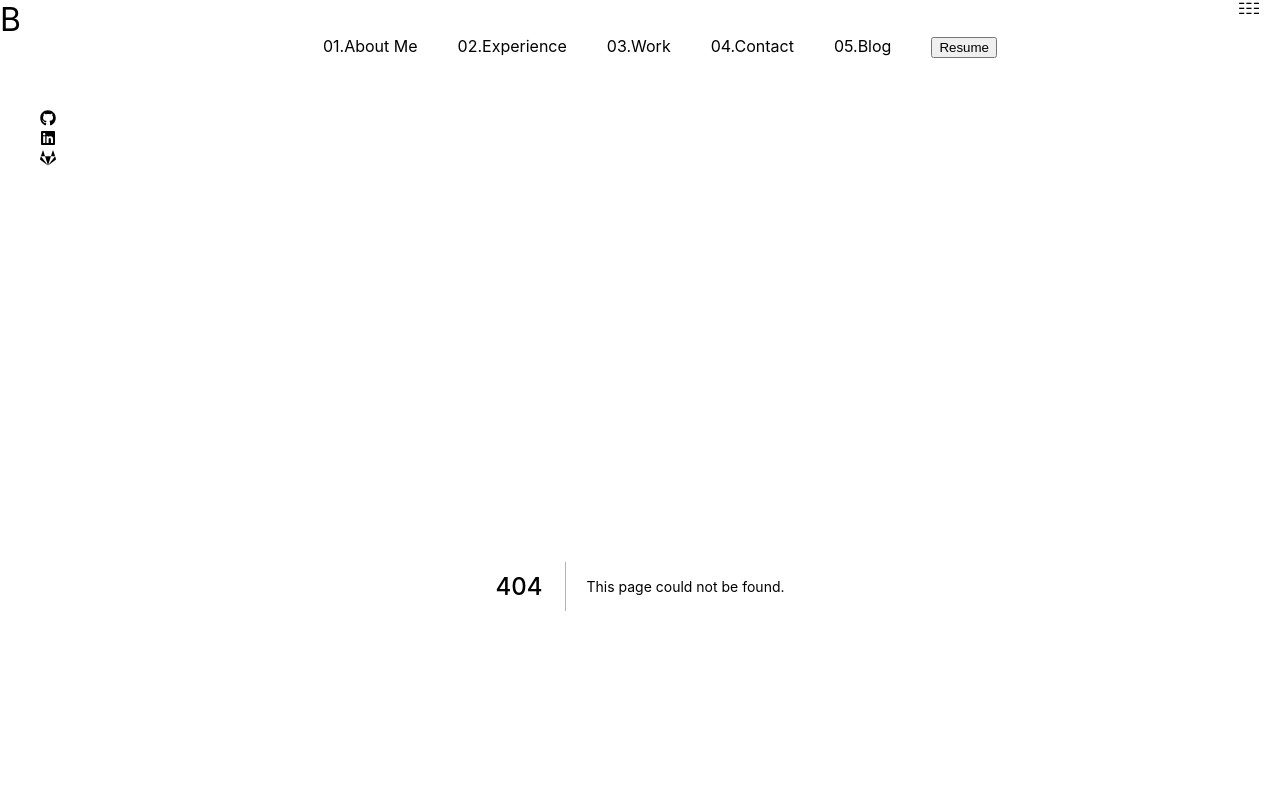
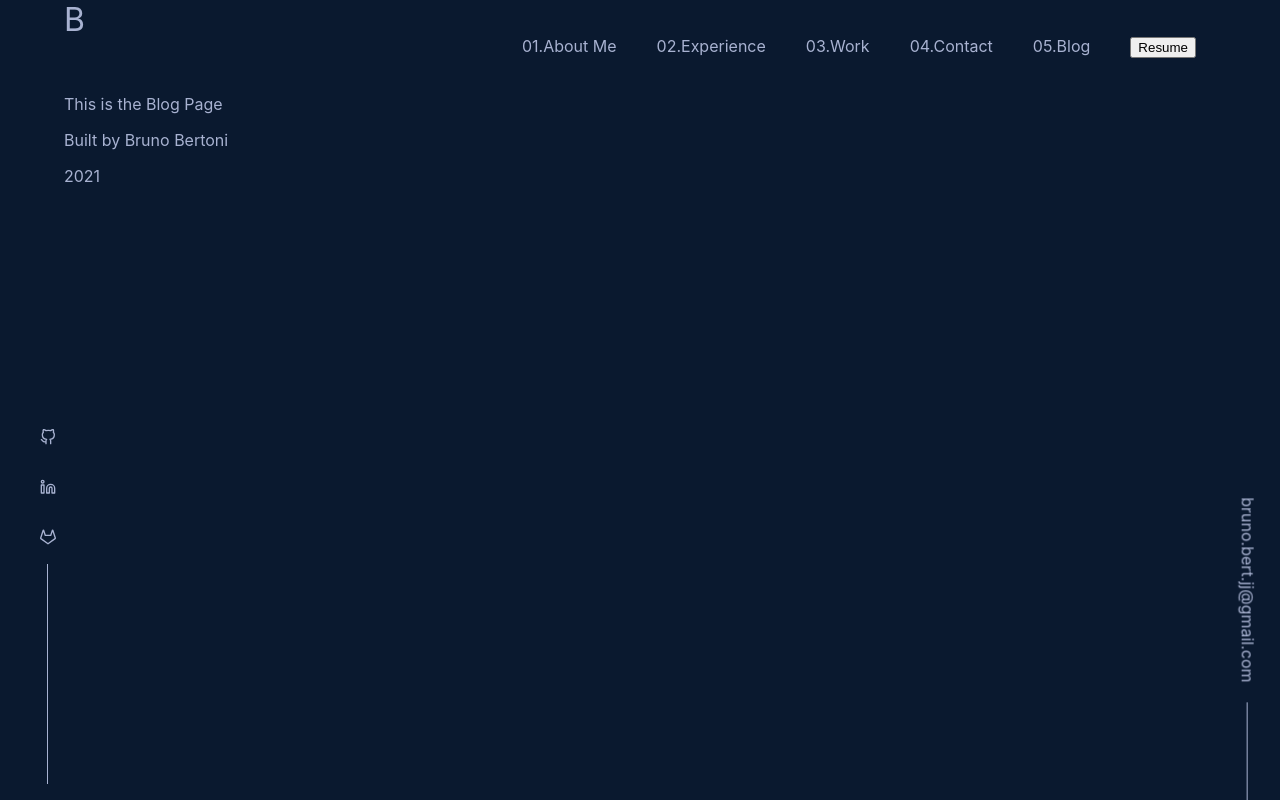
Before and after one commit to bruno-bert/my-portfolio, a Next.js app: page /blog in a window 1280 px wide. Before the commit this address had no page. Shown: the top 800 px of the page. Built offline with nearby package versions, Linux system fonts and the light colour scheme.

Commit message:
feat: left and right menu

```diff
--- a/components/Layout/Layout.module.scss
+++ b/components/Layout/Layout.module.scss
@@ -0,0 +1,7 @@
+.layout {
+
+    width: 90%;
+    margin: 0 auto;
+
+
+}
--- a/components/Layout/Layout.tsx
+++ b/components/Layout/Layout.tsx
@@ -11,7 +11,7 @@ interface Props {
 
 export const Layout = (props: Props) => {
     return (
-        <>
+        <div className={styles.layout}>
             <Header />
 
             <LeftMenu />
@@ -21,6 +21,6 @@ export const Layout = (props: Props) => {
             <RightMenu />
 
             <Footer />
-        </>
+        </div>
     )
 }
--- a/components/LeftMenu/LeftMenu.module.scss
+++ b/components/LeftMenu/LeftMenu.module.scss
@@ -1,4 +1,39 @@
 .leftMenu {
     display: flex;
     flex-direction: column;
+    position: fixed;
+
+    padding: 0;
+    left: 40px;
+    right: auto;
+    bottom: 200px;
+    z-index: 1000;
+
+
+
+    ul {
+
+
+        height: 100%;
+        padding: 0;
+
+
+
+        li {
+            padding: 15px 0;
+
+        }
+
+        &::after {
+            content: "";
+            border-left: solid 1px var(--light-slate);
+            margin-top: 400px;
+            margin-left: 7px;
+            padding-bottom: 200px;
+
+        }
+
+    }
+
+
 }
--- a/components/LeftMenu/LeftMenu.tsx
+++ b/components/LeftMenu/LeftMenu.tsx
@@ -1,5 +1,5 @@
 import styles from './LeftMenu.module.scss'
-import { FaGithub, FaLinkedin, FaGitlab } from 'react-icons/fa'
+import { FiGithub, FiLinkedin, FiGitlab } from 'react-icons/fi'
 
 interface Props {
 
@@ -9,9 +9,9 @@ export const LeftMenu = (props: Props) => {
     return (
         <div className={styles.leftMenu}>
             <ul>
-                <li><a href="https://github.com/bruno-bert"><FaGithub /></a></li>
-                <li><a href="https://linkedin.com/bdepaula"><FaLinkedin /></a></li>
-                <li><a href="https://gitlab.com/bruno-bert"><FaGitlab /></a></li>
+                <li><a href="https://github.com/bruno-bert"><FiGithub /></a></li>
+                <li><a href="https://linkedin.com/bdepaula"><FiLinkedin /></a></li>
+                <li><a href="https://gitlab.com/bruno-bert"><FiGitlab /></a></li>
 
             </ul>
         </div>
--- a/components/Menu/Menu.tsx
+++ b/components/Menu/Menu.tsx
@@ -32,7 +32,7 @@ const Menu = (props: Props) => {
                 </li>
                 <li>
                     <span>05.</span>
-                    <span><Link href="#blog">Blog</Link></span>
+                    <span><Link href="/blog">Blog</Link></span>
                 </li>
                 <li>
                     <Button>Resume</Button>
@@ -40,7 +40,7 @@ const Menu = (props: Props) => {
             </ul>
 
 
-            <HamburguerMenu />
+            {/*  <HamburguerMenu /> */}
         </>
     )
 }
--- a/components/RightMenu/RightMenu.module.scss
+++ b/components/RightMenu/RightMenu.module.scss
@@ -1,4 +1,35 @@
-.righMenu {
+.rightMenu {
     display: flex;
     flex-direction: column;
+    position: fixed;
+    padding: 0;
+    bottom: 200px;
+    right: -60px;
+    left: auto;
+
+
+    z-index: 1000;
+    transform: rotate(90deg);
+
+    div {
+
+        &::after {
+            content: "";
+            border-top: solid 1px var(--light-slate);
+            padding-left: 200px;
+            padding-top: 30px;
+            margin-left: 20px;
+            top: 10px;
+            position: absolute;
+        }
+    }
+
+
+
+
+
+
+
+
+
 }
--- a/components/RightMenu/RightMenu.tsx
+++ b/components/RightMenu/RightMenu.tsx
@@ -6,8 +6,10 @@ interface Props {
 
 export const RightMenu = (props: Props) => {
     return (
-        <div className={styles.rightMenu}>
-            <span><a href="mailto:bruno.bert.jj@gmail.com">bruno.bert.jj@gmail.com</a></span>
+        <div className={styles.rightMenu} >
+            <div>
+                <span><a href="mailto:bruno.bert.jj@gmail.com">bruno.bert.jj@gmail.com</a></span>
+            </div>
         </div>
     )
 }
--- /dev/null
+++ b/pages/blog.tsx
@@ -0,0 +1,22 @@
+import Head from 'next/head'
+import { Hero, AboutMe, Experience, Work, OtherWork, Contact } from '../components'
+export default function Blog() {
+    return (
+        <div>
+            <Head>
+                <title>Bruno Bertoni</title>
+                <meta name="description" content="Bruno Bertoni Personal Portfolio" />
+                <meta name="description" content="Web Development Backend FrontEnd Blog" />
+
+                <link rel="icon" href="/favicon.ico" />
+            </Head>
+
+            <main>
+                This is the Blog Page
+            </main>
+
+
+
+        </div>
+    )
+}
--- a/styles/globals.scss
+++ b/styles/globals.scss
@@ -9,6 +9,7 @@
   --light-slate: #a8b2d1;
   --lightest-slate: #ccd6f6;
   --white: #e6f1ff;
+
   --green: #64ffda;
   --green-tint: rgba(100, 255, 218, 0.1);
   --font-sans: 'Calibre', 'San Francisco', 'SF Pro Text', -apple-system, system-ui, sans-serif;
@@ -39,7 +40,9 @@ html,
 body {
   padding: 0;
   margin: 0;
-  font-family: var(--font-sans)
+  background: var(--navy);
+  font-family: var(--font-sans);
+  color: var(--light-slate);
 }
 
 ul {
```
